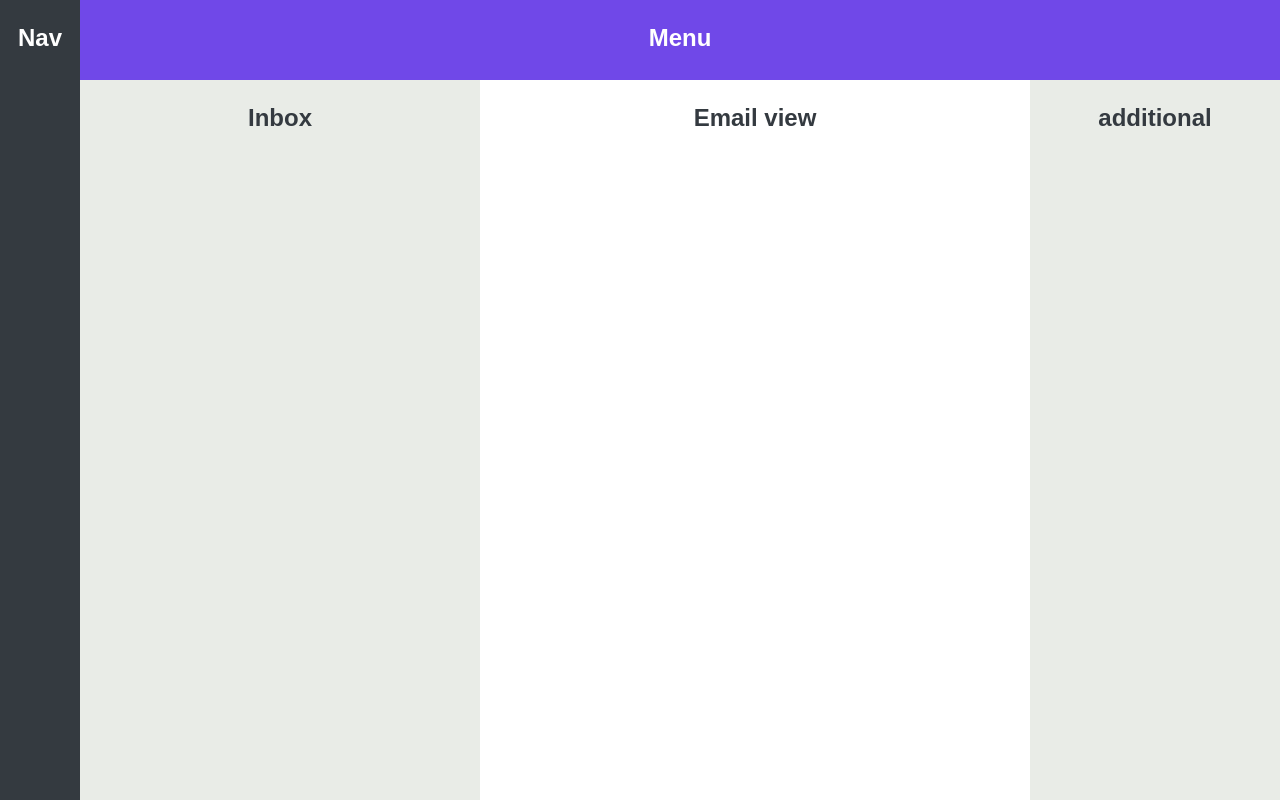
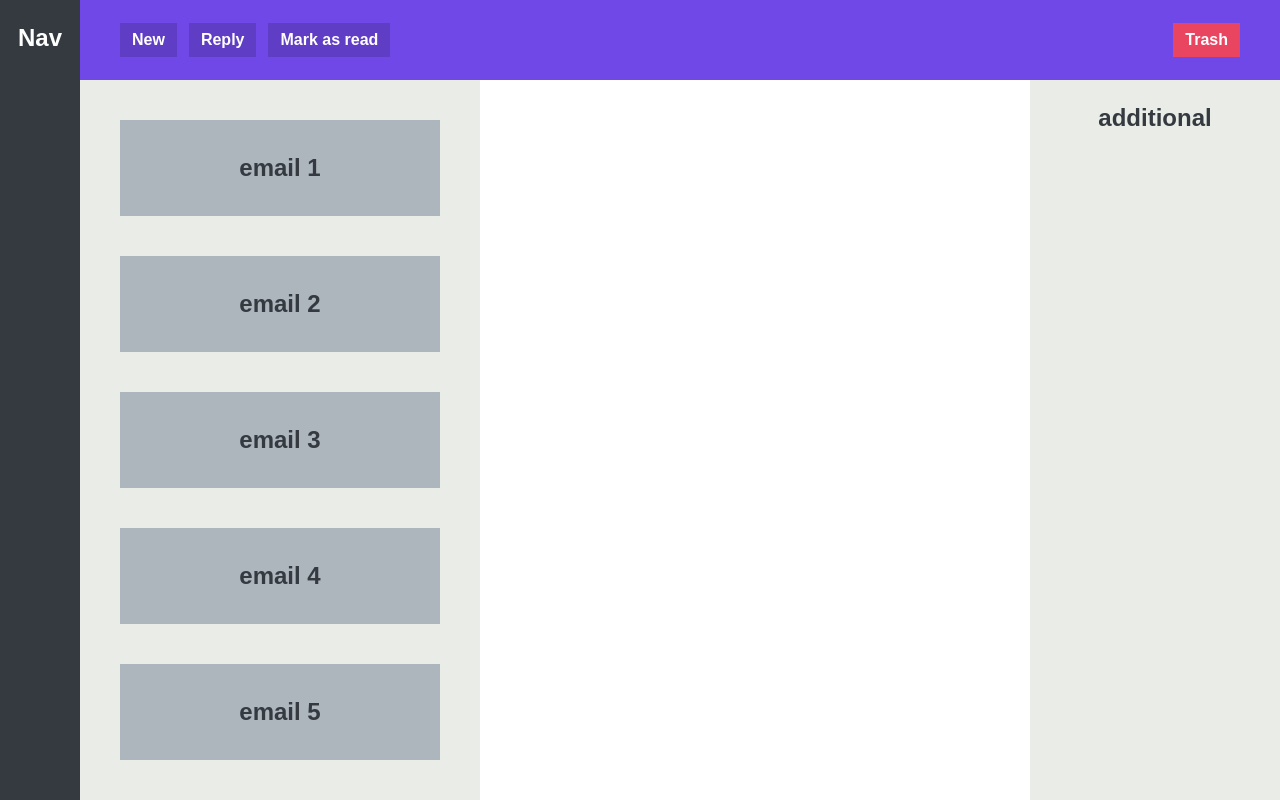
Before and after one commit to Diolemos/web-app-layout, a plain HTML site: page index.html in a window 1280 px wide. Drawn offline with Linux system fonts and the light colour scheme.

Commit message:
email boxes are styled; minor changes

```diff
--- a/index.html
+++ b/index.html
@@ -9,8 +9,26 @@
 </head>
 <body>
     <nav>Nav</nav>
-    <menu>Menu</menu>
-    <section>Inbox</section>
-    <main>Email view</main>
+    <menu>
+        <button>New</button>
+        <button>Reply</button>
+        <button>Mark as read</button>
+        <button>Trash</button>
+    </menu>
+    <section>
+        <div class="email">email 1</div>
+        <div class="email">email 2</div>
+        <div class="email">email 3</div>
+        <div class="email">email 4</div>
+        <div class="email">email 5</div>
+        <div class="email">email 6</div>
+        <div class="email">email 7</div>
+        <div class="email">email 8</div>
+        <div class="email">email 9</div>
+        <div class="email">email 10</div>
+    </section>
+    <main>
+
+    </main>
     <aside>additional</aside>
 </html>
--- a/style.css
+++ b/style.css
@@ -16,7 +16,7 @@ body{
     grid-template-columns: 80px 400px 1fr 250px;
     grid-template-rows: 80px 1fr;
 }
-nav, menu, section, main, aside{
+nav,  section, main, aside{
     padding-top: 24px;
 }
 
@@ -30,11 +30,53 @@ menu{
     background-color: #7048e8;
     color: #fff;
     grid-column: 2 / -1;
+    display: flex;
+    align-items: center;
+    gap: 12px;
+    padding: 0 40px;
+
 }
 section{
     background-color: #e9ece7;
+    padding: 40px;
+    display: flex;
+    flex-direction: column;
+    gap: 40px;
+    overflow: scroll;
 }
 
 aside{
     background-color: #e9ece7;
 }
+
+
+button{
+    font-size: 16px;
+    background-color:#5f3dc4 ;
+    border: none;
+    cursor: pointer;
+    color: #fff;
+    padding: 8px 12px;
+    font-weight: bold;
+    display: inline-block;
+}
+
+button:last-child{
+    background-color: rgb(233, 69, 96);
+    margin-left: auto;
+
+}
+
+.email{
+    background-color: #adb5bd;
+    height: 96px;
+
+    display: flex;
+    align-items: center;
+    justify-content: center;
+    flex-shrink: 0;
+
+    cursor: pointer;
+
+
+}
```
